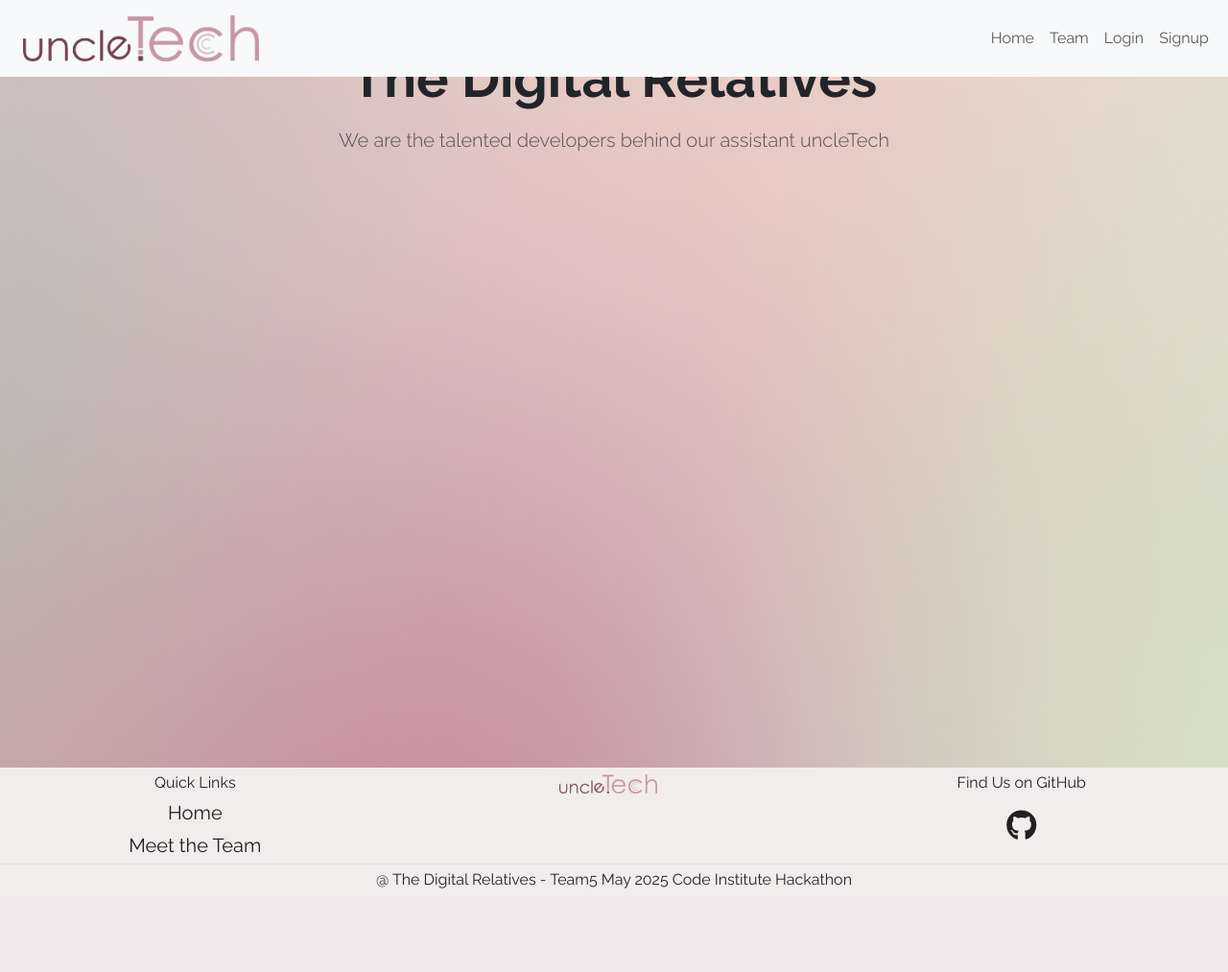
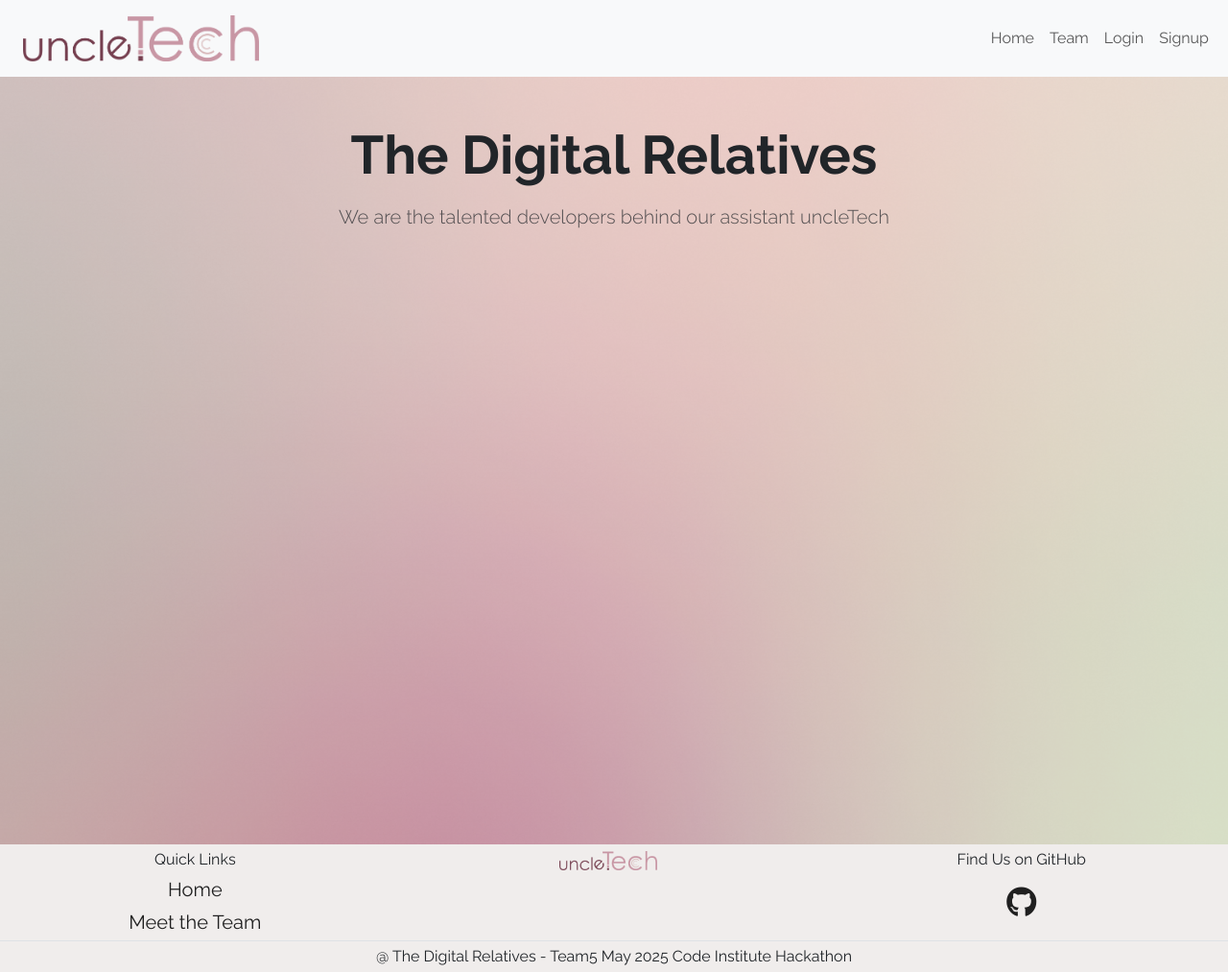
Before and after one commit to Swewi/Hackteam5_may25, a Django app: template team/templates/team/team.html in a window 1280 px wide. Shown: the whole page at 96% size. Before the commit the page ends 926 px from the top, so only its background shows below. Run offline with Django 5.2, Linux system fonts and the light colour scheme; the template is opened without the code that fills it, so the values that code supplies are empty.

Commit message:
Update base.html

```diff
--- a/templates/base.html
+++ b/templates/base.html
@@ -37,7 +37,7 @@
 
 <body>
 
-    <nav class="navbar navbar-expand-lg navbar-light bg-light" style="position: fixed; top: 0; width: 100%; z-index: 1000;">
+    <nav class="navbar navbar-expand-lg navbar-light bg-light">
         <div class="container-fluid">
             <a class="navbar-brand ms-2 ps-1 py-2" id="logo" href="/"><img src="{% static 'images/logo.png' %}"
                     alt="uncleTech logo" /></a>
@@ -112,7 +112,7 @@
             </p>
         </div>
     </footer>
-
+</body>
     <!-- Bootstrap JS Bundle with Popper -->
     <script src="https://cdn.jsdelivr.net/npm/bootstrap@5.3.0/dist/js/bootstrap.bundle.min.js"></script>
 
```
